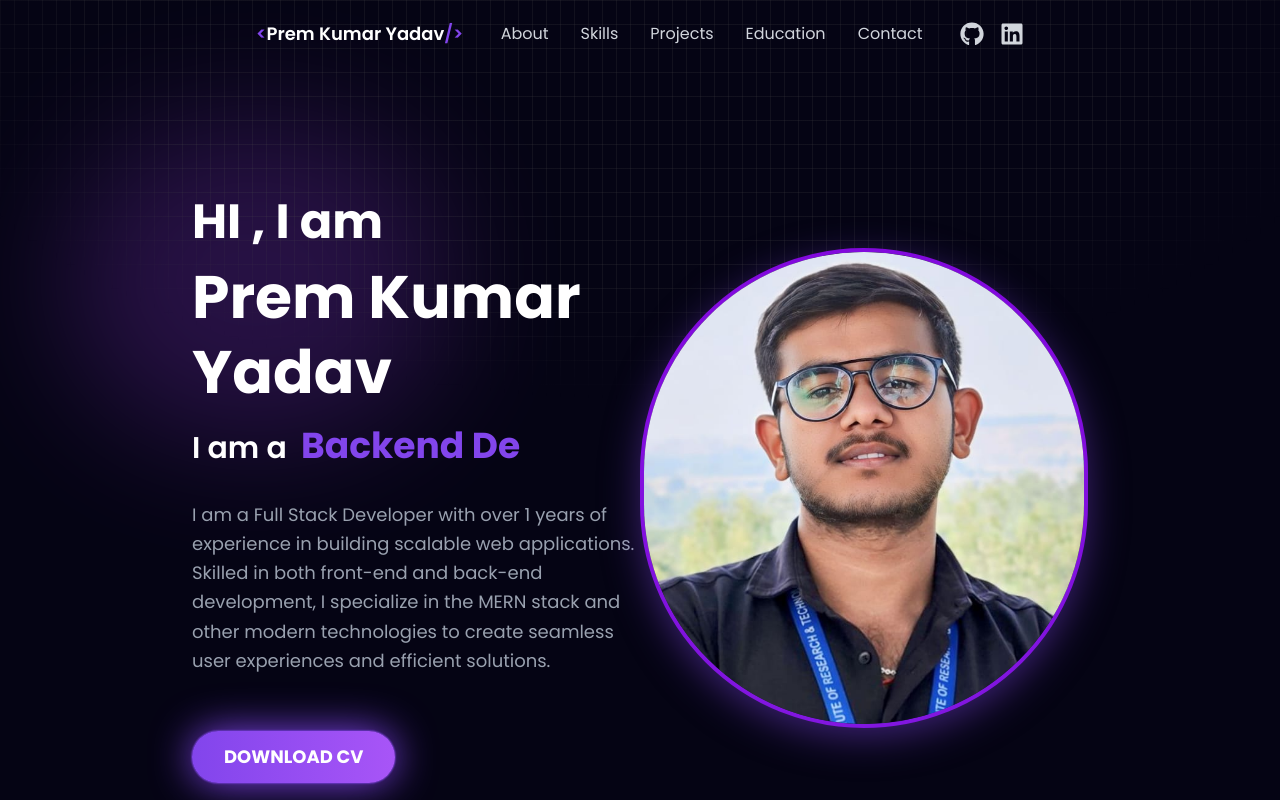
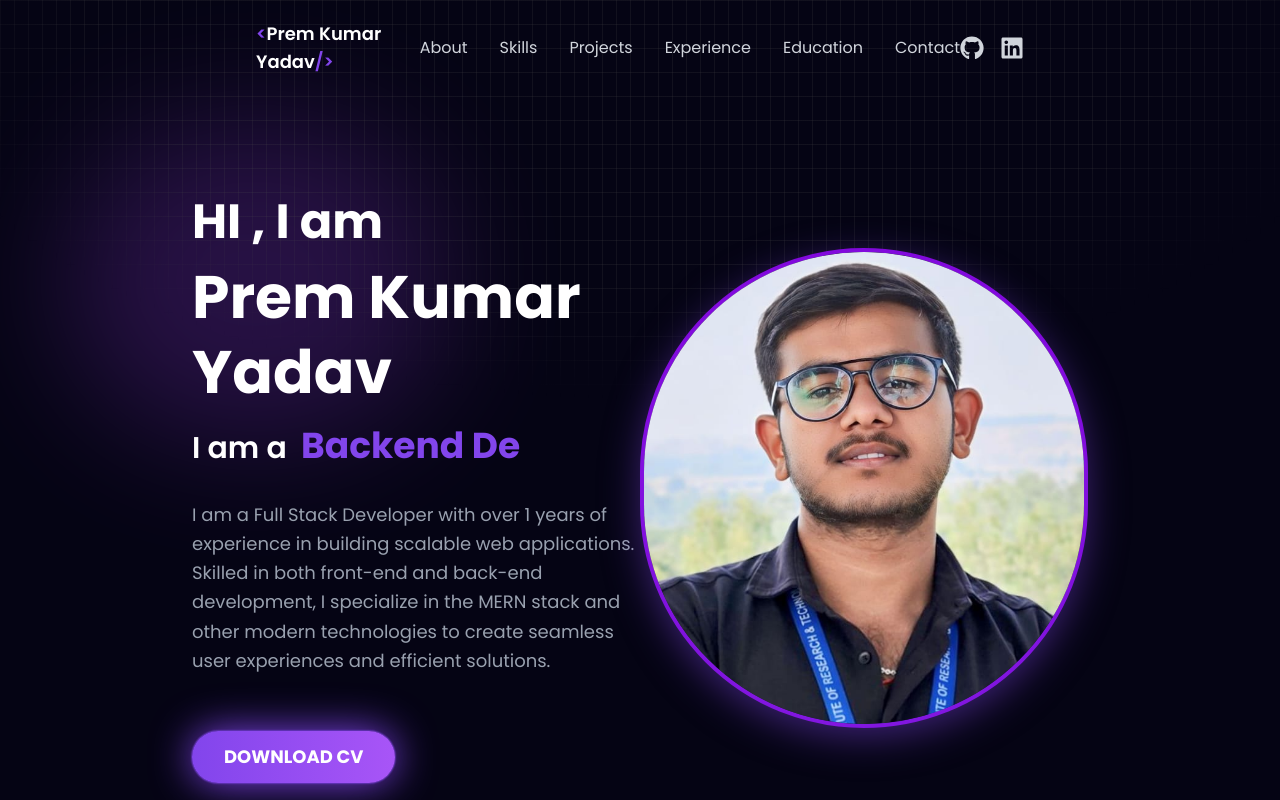
Before and after one commit to PremYadav10/Protfolio-Web, a React (Vite) app: page / in a window 1280 px wide. Shown: the top 800 px of the page. Built offline with nearby package versions, Linux system fonts and the light colour scheme.

Commit message:
feat: add Experience section to Navbar menu

```diff
--- a/src/Components/Navbar/Navbar.jsx
+++ b/src/Components/Navbar/Navbar.jsx
@@ -33,6 +33,7 @@ function Navbar() {
     { id: "about", label: "About" },
     { id: "skills", label: "Skills" },
     { id: "work", label: "Projects" },
+    {id: "experience", label: "Experience" },
     { id: "education", label: "Education" },
     { id: "contact", label: "Contact" },
   ];
```
